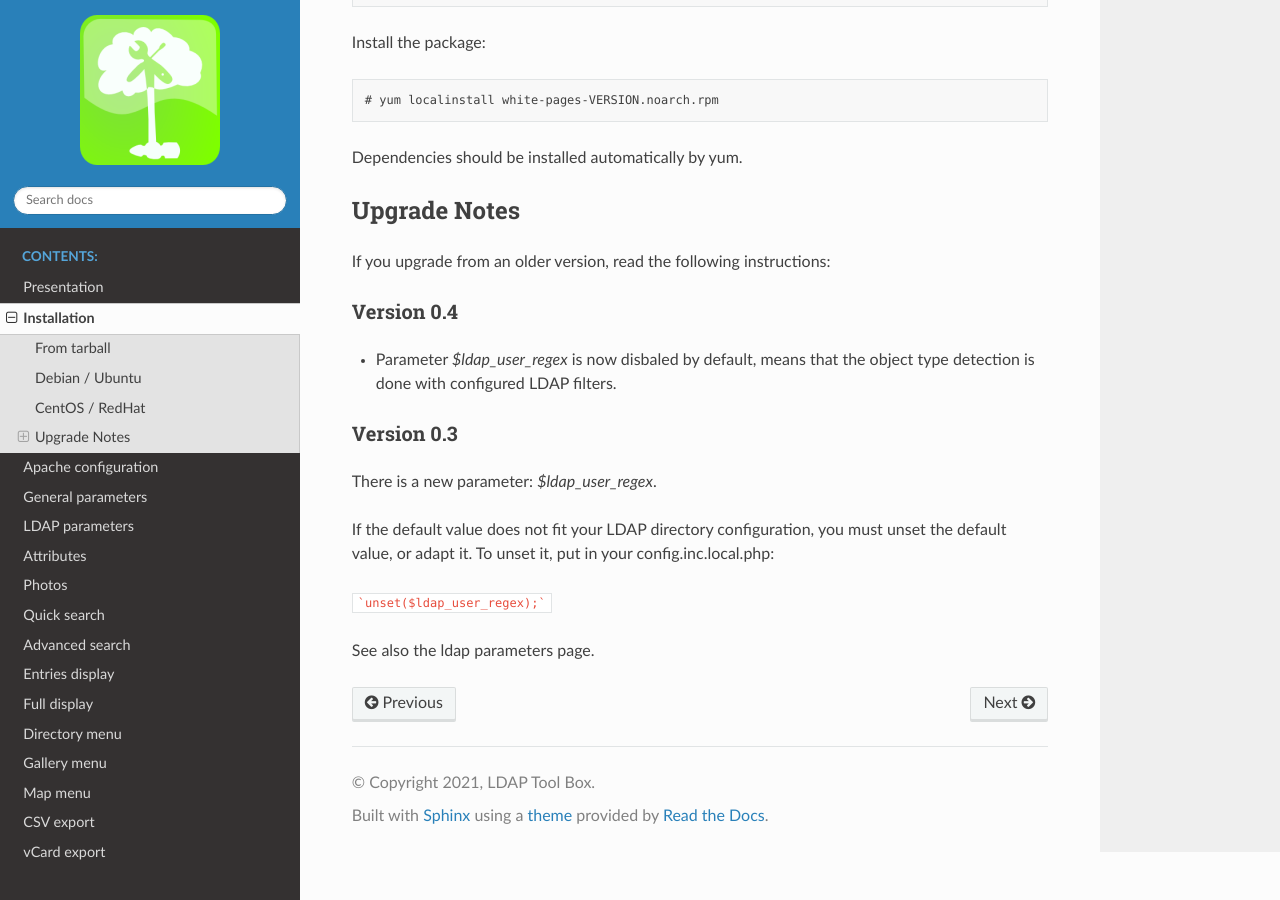
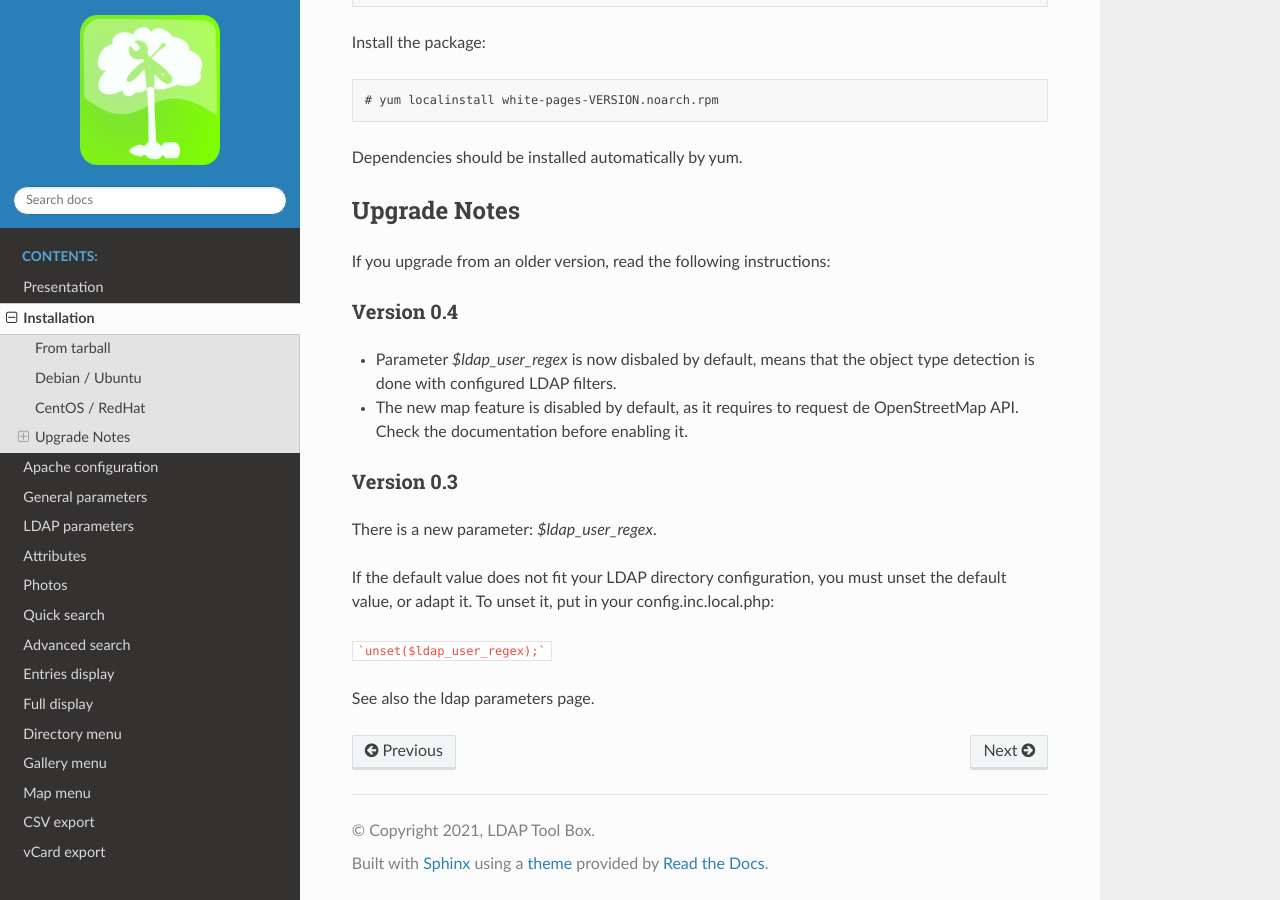
Before and after one commit to ltb-project/white-pages, a Sphinx documentation site: the page built from docs/installation.rst, in a window 1280 px wide and 900 px high, scrolled down 2720 px. Built offline with Sphinx 7.4.7 and the Read the Docs theme 2.0.0, drawn with Linux system fonts in a browser that asks for light colours.

Commit message:
Upgrade note about map feature

```diff
--- a/docs/installation.rst
+++ b/docs/installation.rst
@@ -147,6 +147,8 @@ Version 0.4
 
 * Parameter `$ldap_user_regex` is now disbaled by default, means that the object type detection is done with configured LDAP filters.
 
+* The new map feature is disabled by default, as it requires to request de OpenStreetMap API. Check the documentation before enabling it.
+
 Version 0.3
 ~~~~~~~~~~~
 
```
